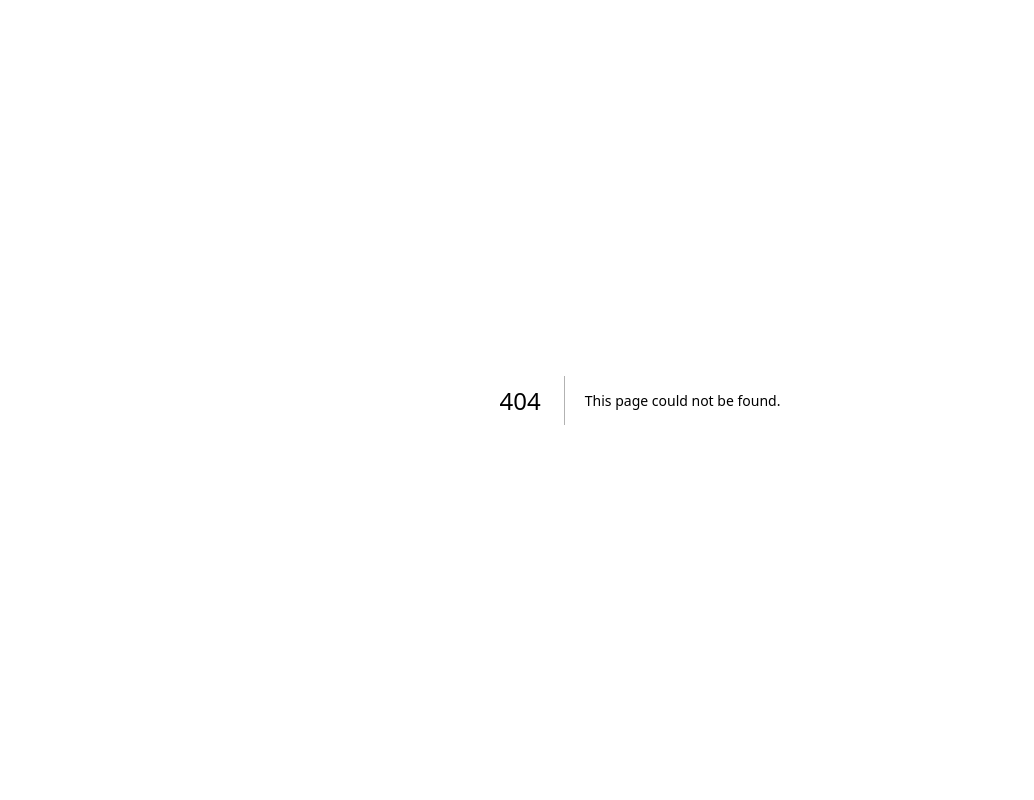
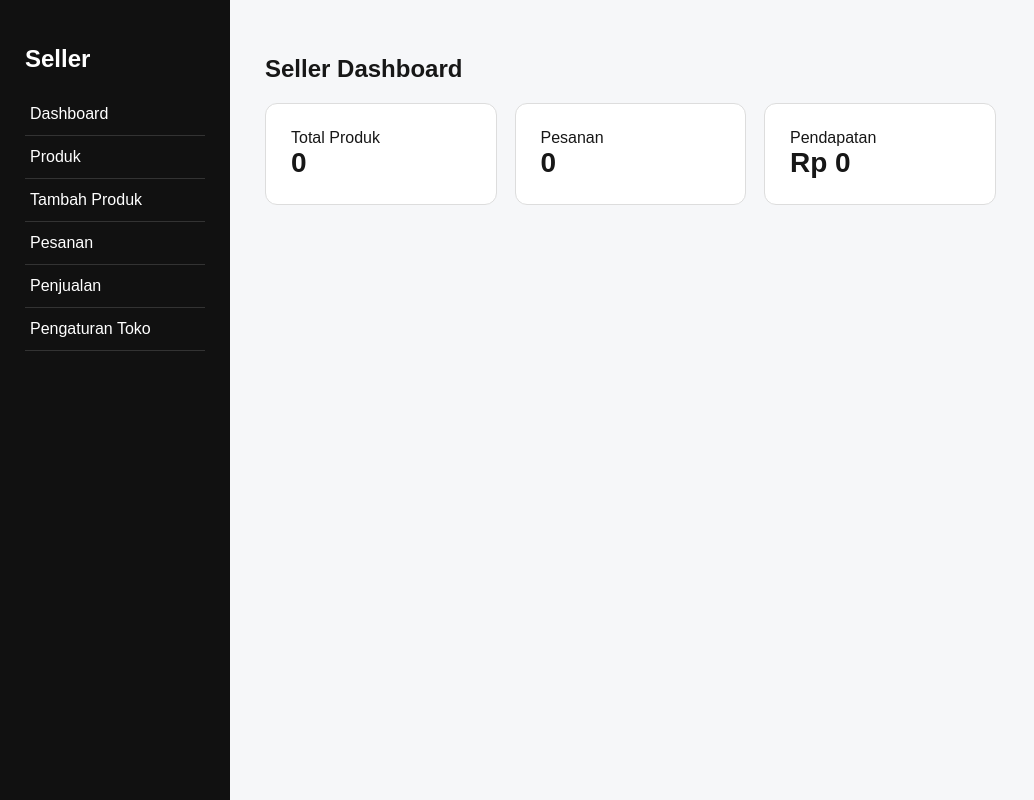
Before and after one commit to sasukevanbasten-rgb/ecommerce-multivendor, a Next.js app: page /seller in a window 1280 px wide. Before the commit this address had no page. Shown: the whole page, without its empty margins (0-1034 px from the left). Built offline with nearby package versions, Linux system fonts and the light colour scheme.

Commit message:
Create page.tsx

```diff
--- /dev/null
+++ b/app/seller/page.tsx
@@ -0,0 +1,3 @@
+export default function Seller() {
+  return <main className="dashboard"><aside><h2>Seller</h2>{["Dashboard","Produk","Tambah Produk","Pesanan","Penjualan","Pengaturan Toko"].map(x=><div className="menu" key={x}>{x}</div>)}</aside><section><h1>Seller Dashboard</h1><div className="stats"><div>Total Produk<br/><b>0</b></div><div>Pesanan<br/><b>0</b></div><div>Pendapatan<br/><b>Rp 0</b></div></div></section></main>;
+}
```
